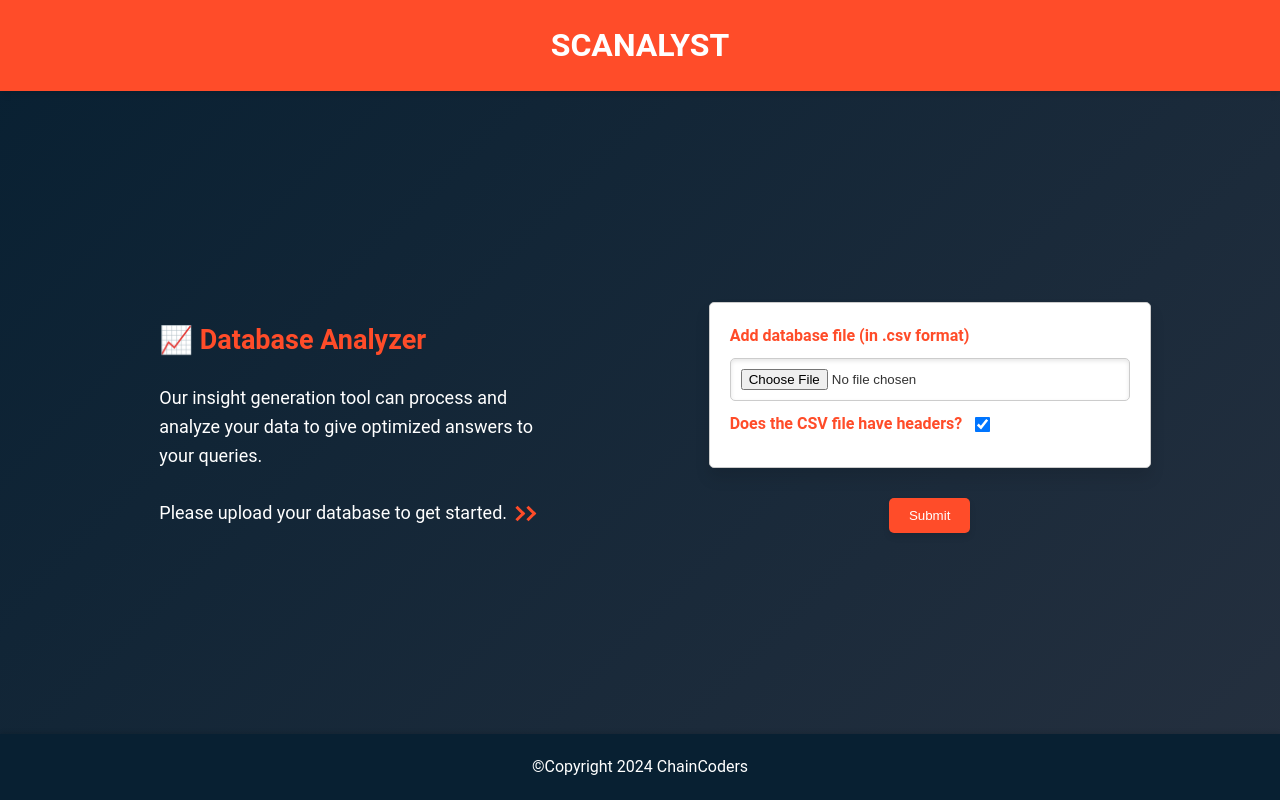
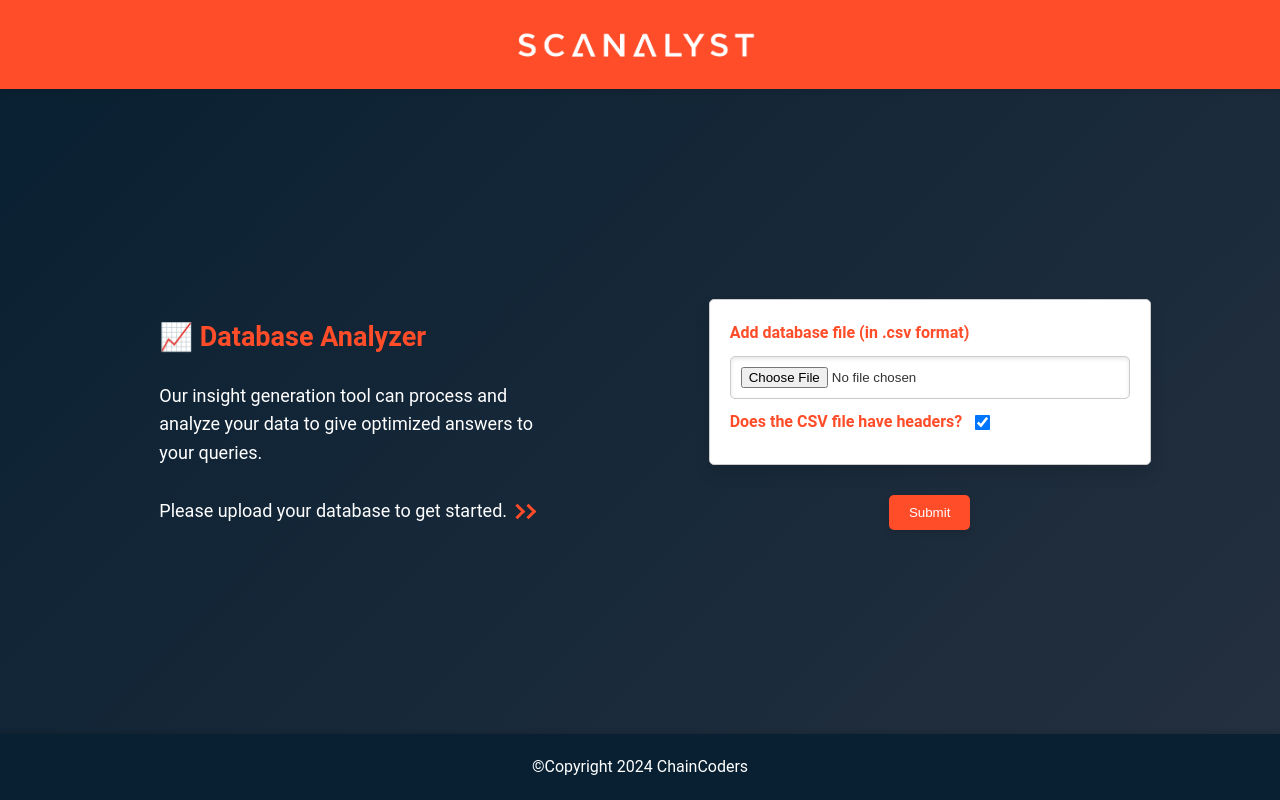
Before and after one commit to QwertyFusion/Database-Analyzer, a Node server app: page / in a window 1280 px wide. Run offline with Node 20, Linux system fonts and the light colour scheme.

Commit message:
Updated favicon

```diff
--- a/public/styles.css
+++ b/public/styles.css
@@ -1,4 +1,4 @@
-/* INDEX.EJS */
+/* Home Page */
 
 body, h1, p, label, input, button, footer {
     margin: 0;
@@ -42,9 +42,14 @@ body {
 #intro {
     text-align: center;
     padding: 20px;
+    padding-bottom: 15px;
+    padding-top: 25px;
     background-color: #FF4C29;
-    color: white;
     box-shadow: 0 4px 6px rgba(0, 0, 0, 0.1);
+}
+
+#intro > img {
+    height: 41px;
 }
 
 #container {
@@ -57,6 +62,7 @@ body {
     overflow-y: auto;
     max-height: calc(100vh - 198px);
 }
+
 #description-box {
     max-width: 400px;
     padding: 20px;
@@ -65,6 +71,7 @@ body {
     font-size: large;
     float: left;
 }
+
 #description-box > h2 {
     color: #FF4C29;
 }
@@ -80,6 +87,7 @@ body {
     transform: rotate(-45deg);
     -webkit-transform: rotate(-45deg);
 }
+
 .arrow-margin {
     margin-right: 10px;
 }
@@ -227,6 +235,7 @@ body {
     border-color: #FF4C29;
 }
 
+
 /* Scrollbar Styles */
 
 #container::-webkit-scrollbar {
@@ -242,8 +251,6 @@ body {
 #container::-webkit-scrollbar-thumb:hover {
     background: #555;
 }
-
-
 
 
 /* Sidebar */
@@ -305,9 +312,37 @@ body {
 }
 
 
+/* Sidebar Animations */
+@keyframes fadeIn {
+    from { opacity: 0; }
+    to { opacity: 1; }
+}
 
+@keyframes slideIn {
+    from { transform: translateY(20px); opacity: 0; }
+    to { transform: translateY(0); opacity: 1; }
+}
 
+#plot-container img {
+    animation: fadeIn 0.5s ease-in-out;
+}
 
+.sidebar-tab {
+    animation: slideIn 0.5s ease forwards;
+    opacity: 0;
+}
+
+.sidebar-tab:nth-child(1) {
+    animation-delay: 0.1s;
+}
+
+.sidebar-tab:nth-child(2) {
+    animation-delay: 0.2s;
+}
+
+.sidebar-tab:nth-child(3) {
+    animation-delay: 0.3s;
+}
 
 
 /* Chat Area */
@@ -465,8 +500,6 @@ body {
 }
 
 /* Database Table Format */
-
-/* Table container to allow scrolling */
 #databaseTable {
     max-height: calc(100vh - 285px);
     max-width: calc(100vw - 320px);
@@ -606,11 +639,7 @@ body {
 }
 
 
-
-
-
-
-/*  Plot Area   */
+/*  Plot Page   */
 #plot-container {
     flex: 1;
     display: flex;
@@ -725,16 +754,7 @@ select > option:hover {
 }
 
 
-
-
-
-
-
-
-
-
-
-/* FOOTER.EJS */
+/* Footer */
 footer {
     text-align: center;
     padding: 20px;
@@ -745,40 +765,3 @@ footer {
     bottom: 0;
     width: 100%;
 }
-
-body {
-    -ms-overflow-style: none;
-}
-
-
-/* Animations */
-@keyframes fadeIn {
-    from { opacity: 0; }
-    to { opacity: 1; }
-}
-
-@keyframes slideIn {
-    from { transform: translateY(20px); opacity: 0; }
-    to { transform: translateY(0); opacity: 1; }
-}
-
-#plot-container img {
-    animation: fadeIn 0.5s ease-in-out;
-}
-
-.sidebar-tab {
-    animation: slideIn 0.5s ease forwards;
-    opacity: 0;
-}
-
-.sidebar-tab:nth-child(1) {
-    animation-delay: 0.1s;
-}
-
-.sidebar-tab:nth-child(2) {
-    animation-delay: 0.2s;
-}
-
-.sidebar-tab:nth-child(3) {
-    animation-delay: 0.3s;
-}
--- a/server/views/chat.ejs
+++ b/server/views/chat.ejs
@@ -5,6 +5,7 @@
     <meta name="viewport" content="width=device-width, initial-scale=1.0">
     <title>Chat - Scanalyst</title>
     <link rel="stylesheet" href="/styles.css">
+    <link rel="icon" type="image/png" href="/images/favicon.png">
 </head>
 <body>
     <div id="app">
--- a/server/views/database.ejs
+++ b/server/views/database.ejs
@@ -5,6 +5,7 @@
     <meta name="viewport" content="width=device-width, initial-scale=1.0">
     <title>Database - Scanalyst</title>
     <link rel="stylesheet" href="/styles.css">
+    <link rel="icon" type="image/png" href="/images/favicon.png">
 </head>
 <body>
     <div id="app">
--- a/server/views/index.ejs
+++ b/server/views/index.ejs
@@ -5,10 +5,11 @@
     <meta name="viewport" content="width=device-width, initial-scale=1.0">
     <title>Scanalyst</title>
     <link rel="stylesheet" href="/styles.css">
+    <link rel="icon" type="image/png" href="/images/favicon.png">
 </head>
 <body>
     <div id="intro">
-        <h1>SCANALYST</h1>
+        <img src="./images/logo_white.png" alt="Scanalyst logo" draggable="false"/>
     </div>
     <div id="container">
         <div id="description-box">
--- a/server/views/plot.ejs
+++ b/server/views/plot.ejs
@@ -5,6 +5,7 @@
     <meta name="viewport" content="width=device-width, initial-scale=1.0">
     <title>Plot - Scanalyst</title>
     <link rel="stylesheet" href="/styles.css">
+    <link rel="icon" type="image/png" href="/images/favicon.png">
 </head>
 <body>
     <div id="app">
```
Also changed, not shown: public/images/favicon.png (added), public/images/logo_white.png (added).
